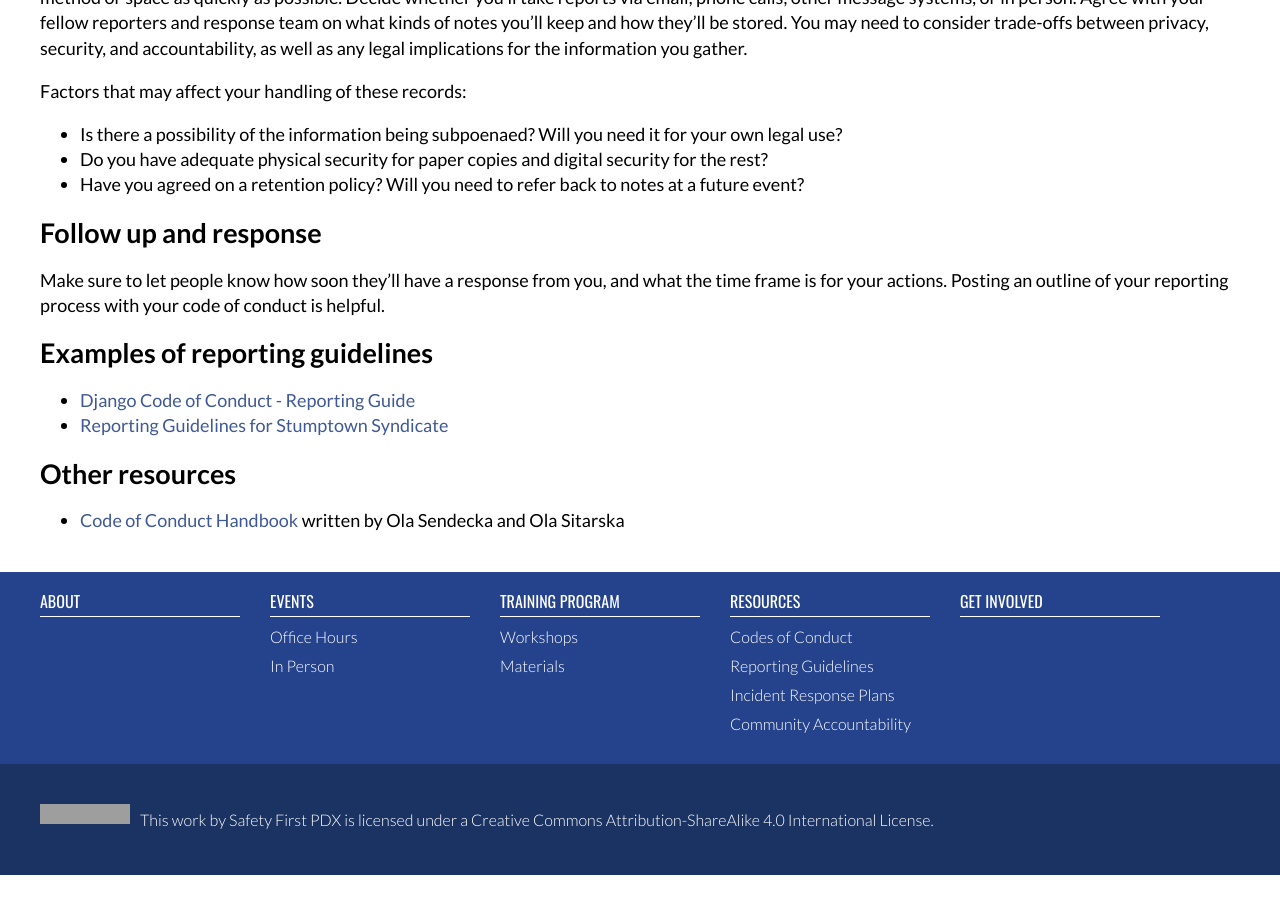
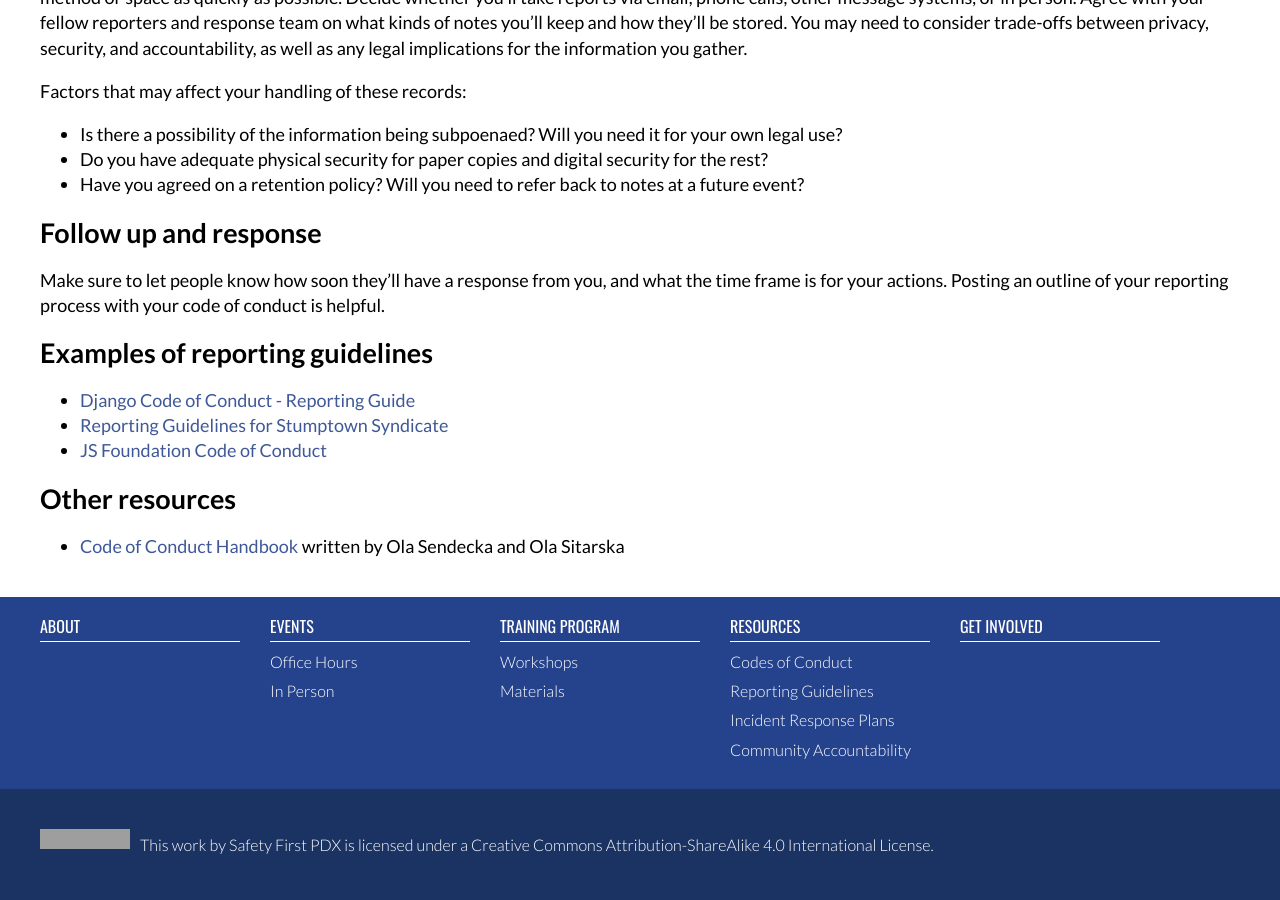
Before and after one commit to safetyfirstpdx/safetyfirstpdx.github.io, a Jekyll site: the page built from resources/reporting.md, in a window 1280 px wide and 900 px high, scrolled down 831 px. Built offline with Jekyll 4.4.1, drawn with Linux system fonts in a browser that asks for light colours; nearby versions of some CDN libraries; before the commit the page ends 1706 px from its top, so only the background shows below that; grey boxes are pictures that could not be loaded.

Commit message:
Adding another reporting policy example.

```diff
--- a/resources/reporting.md
+++ b/resources/reporting.md
@@ -41,6 +41,7 @@ Make sure to let people know how soon they'll have a response from you, and what
 
 - [Django Code of Conduct - Reporting Guide](https://www.djangoproject.com/conduct/reporting/)
 - [Reporting Guidelines for Stumptown Syndicate](http://opensourcebridge.org/about/reporting-guidelines/)
+- [JS Foundation Code of Conduct](https://js.foundation/community/code-of-conduct)
 
 ## Other resources
 
```
